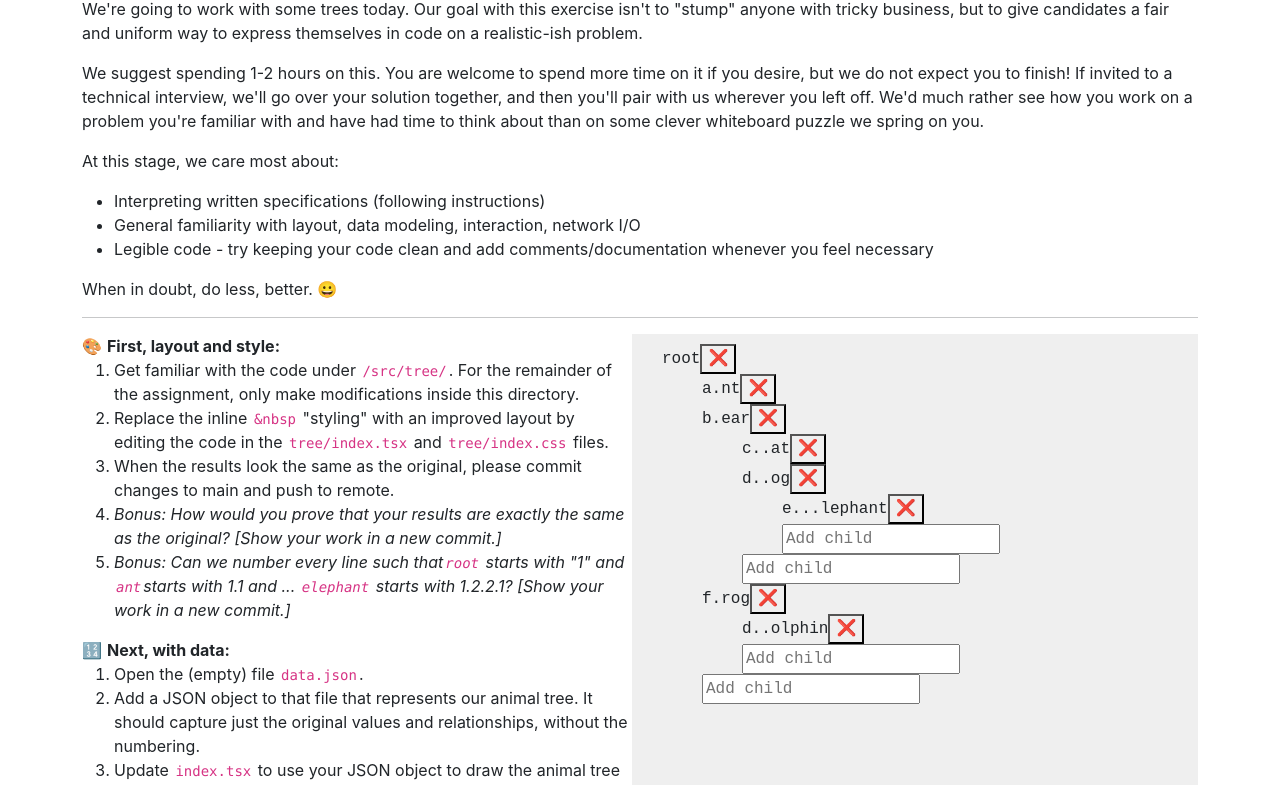
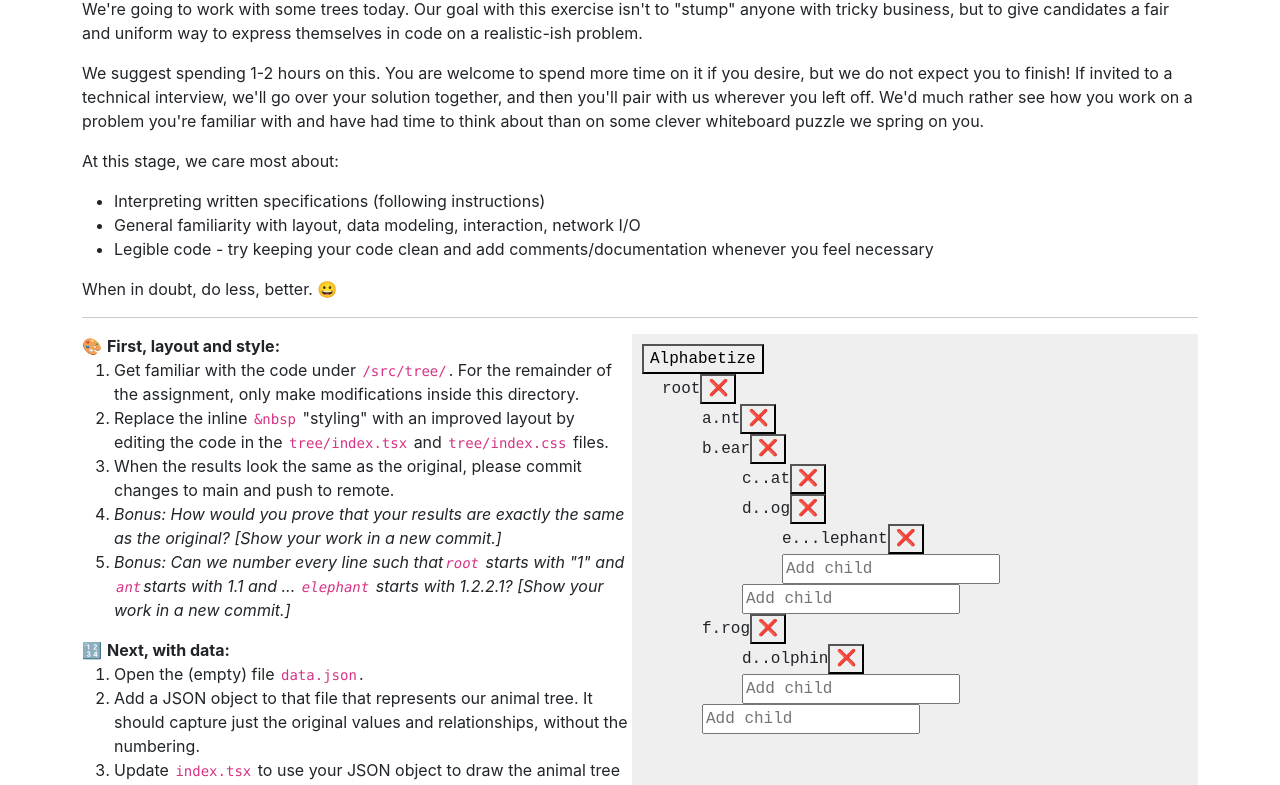
Before and after one commit to atalneupane1/assessment, a React (Vite) app: page / in a window 1280 px wide. Shown: the part 294-1079 px from the top of the page. Built offline with nearby package versions, Linux system fonts and the light colour scheme.

Commit message:
Added alphabetize toggle

```diff
--- a/src/tree/index.tsx
+++ b/src/tree/index.tsx
@@ -11,6 +11,13 @@ type Node = {
 
 const addPeriods = (name:string, level:number) => {
   return name.charAt(0) + ".".repeat(level) + name.slice(1);
+};
+
+const alphabetizeTree = (node: Node) => {
+  if (node.children) {
+    node.children.sort((a, b) => a.name.localeCompare(b.name));
+    node.children.forEach(alphabetizeTree);
+  }
 };
 
 const renderTree = (
@@ -41,6 +48,20 @@ const renderTree = (
 
 const Tree = () => {
   const [treeData, setTreeData] = useState(data);
+  const [isAlphabetized, setIsAlphabetized] = useState(false);
+  const [originalData, setOriginalData] = useState(data);
+
+  const toggleAlphabetize = () => {
+    if (isAlphabetized) {
+      setTreeData(JSON.parse(JSON.stringify(originalData)));
+      setIsAlphabetized(false);
+    } else {
+      const newTreeData = JSON.parse(JSON.stringify(originalData));
+      alphabetizeTree(newTreeData);
+      setTreeData(newTreeData);
+      setIsAlphabetized(true);
+    }
+  };
 
   const addNode = (e: any, parentNode: Node) => {
     if (e.key === "Enter") {
@@ -64,7 +85,12 @@ const Tree = () => {
   };
 
   return (
-    <div className="tree">{renderTree(treeData, addNode, removeNode, 0)}</div>
+    <div className="tree">
+      <button onClick={toggleAlphabetize}>
+        {isAlphabetized ? "Restore Original Order" : "Alphabetize"}
+      </button>
+      {renderTree(treeData, addNode, removeNode, 0)}
+    </div>
   );
 }
 
```
Also changed, not shown: 1 other file (tests, documents, lock files or other folders).
